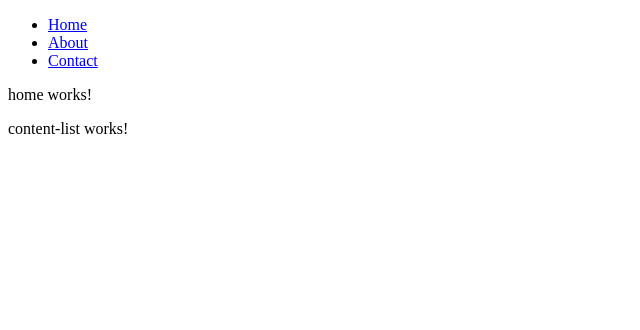
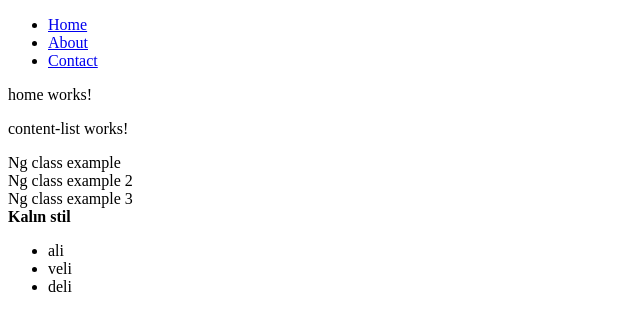
Before and after one commit to zetanew/cardapp, an Angular app: page / in a window 1280 px wide. Shown: the top 330 px of the page, without its empty margins (0-640 px from the left). Built offline with nearby package versions, Linux system fonts and the light colour scheme.

Commit message:
döngü kuruldu ngfor

```diff
--- a/src/app/components/home/home.component.html
+++ b/src/app/components/home/home.component.html
@@ -1,2 +1,12 @@
 <p>home works!</p>
 <app-content-list/>
+
+<div [ngClass]="'class1 class2'">Ng class example</div>
+<div [ngClass]="['class1 ,class2']">Ng class example 2</div>
+<div [ngClass]="{'class1' : true , 'class2' : false , 'class3' : 3>2}">Ng class example 3</div>
+
+<div [ngStyle]="{'font-weight' :800}">Kalın stil</div>
+
+<ul>
+    <li *ngFor="let eleman of dizi">{{eleman}}</li>
+</ul>
--- a/src/app/components/home/home.component.ts
+++ b/src/app/components/home/home.component.ts
@@ -6,4 +6,11 @@ import { Component } from '@angular/core';
 })
 export class HomeComponent {
 
+  dizi:any=[];
+
+
+  ngOnInit():void{
+    this.dizi=["ali" , "veli" , "deli"];
+  }
+
 }
```
